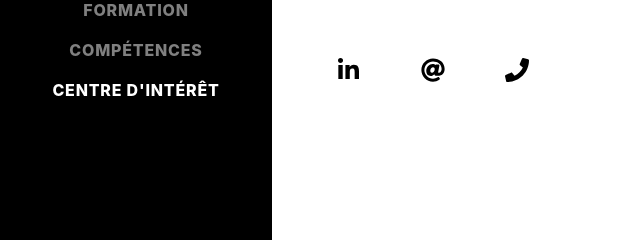
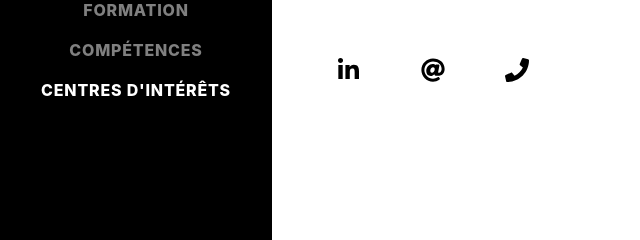
Before and after one commit to SirineISMAIL/CurriculumVitae, a plain HTML site: page index.html in a window 1280 px wide. Shown: the part 482-722 px from the top of the page, 0-640 px from the left. Drawn offline with nearby package versions, Linux system fonts and the light colour scheme; a web font is replaced by a local one.

Commit message:
Update index.html

```diff
--- a/index.html
+++ b/index.html
@@ -34,7 +34,7 @@
                     <li class="nav-item"><a class="nav-link js-scroll-trigger"
                         href="#education">Formation</a></li>
                     <li class="nav-item"><a class="nav-link js-scroll-trigger" href="#skills">Compétences</a></li>
-                    <li class="nav-item"><a class="nav-link js-scroll-trigger" href="#interests">centre d'intérêt</a></li>
+                    <li class="nav-item"><a class="nav-link js-scroll-trigger" href="#interests">Centres d'intérêts</a></li>
                 </ul>
             </div>
         </nav>
@@ -226,7 +226,7 @@ PolyActe, Plateforme de visioconférences…</li>
             <!-- Interests-->
             <section class="resume-section" id="interests">
                 <div class="resume-section-content">
-                    <h2 class="mb-5"  style="color:#0e76a8;">centre d'intérêt</h2>
+                    <h2 class="mb-5"  style="color:#0e76a8;">Centres d'intérêts</h2>
 
                     <ul class="fa-ul mb-0">
                         <li style="color: black;"></li>
```
